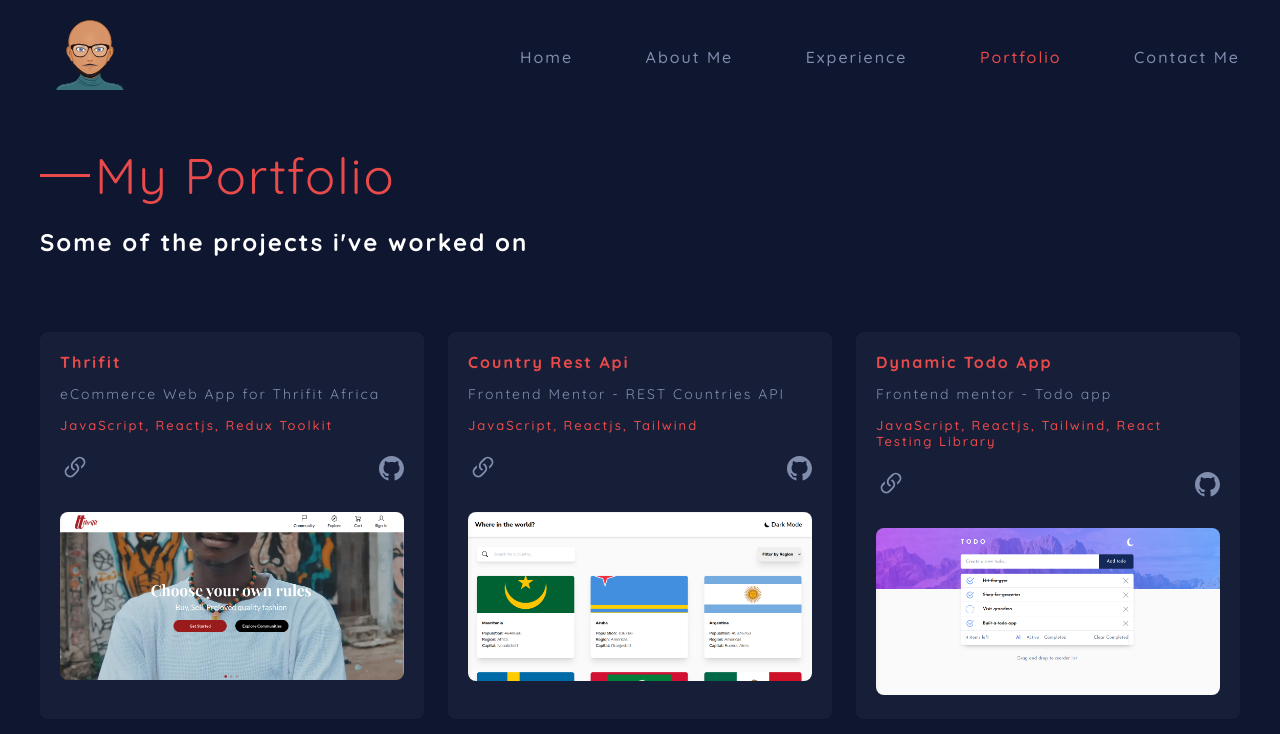
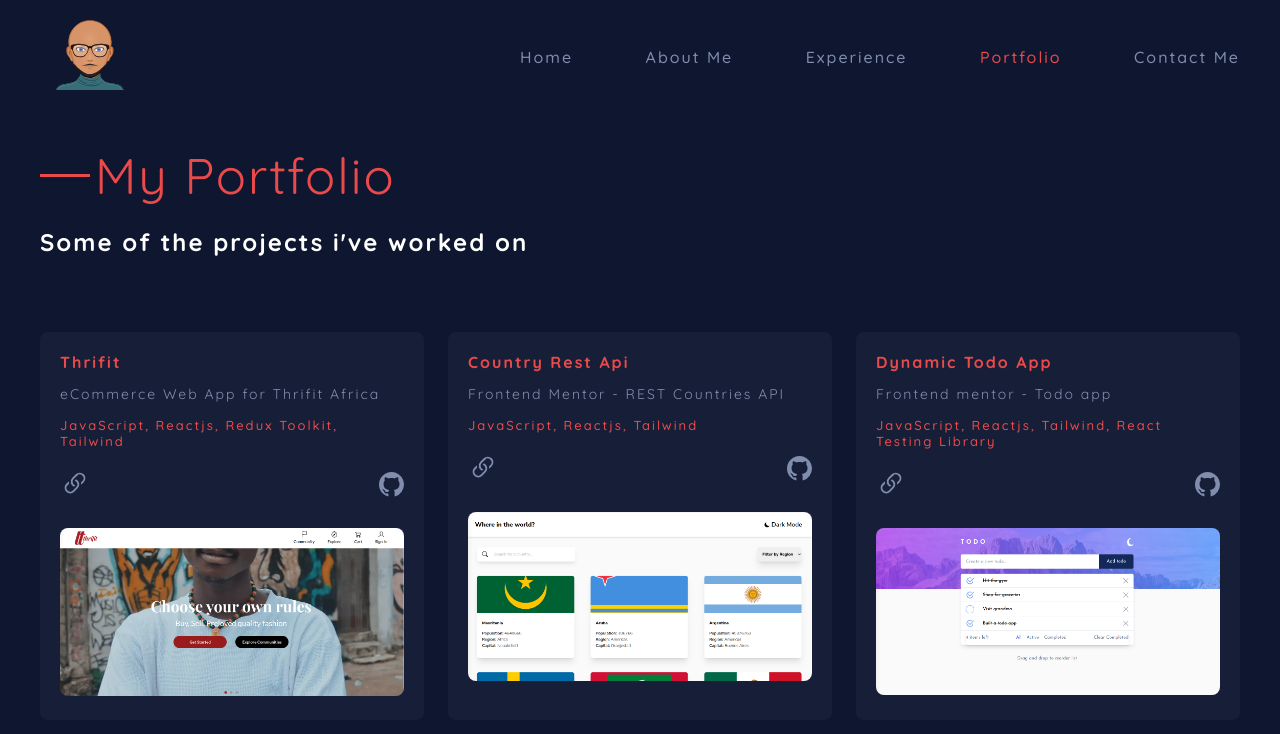
Before and after one commit to clefayomide/personal_portfolio, a React (Create React App) app: page /portfolio in a window 1280 px wide. Shown: the top 734 px of the page. Built offline with nearby package versions, Linux system fonts and the light colour scheme.

Commit message:
data edit

```diff
--- a/src/Data.js
+++ b/src/Data.js
@@ -98,7 +98,7 @@ const Data = {
       projectName: "Thrifit",
       category: "on job",
       image: thrifit,
-      technologies: "JavaScript, Reactjs, Redux Toolkit",
+      technologies: "JavaScript, Reactjs, Redux Toolkit, Tailwind",
       liveLink: "https://dev-thrifit.netlify.app/",
       description: "eCommerce Web App for Thrifit Africa",
       github: "",
```
